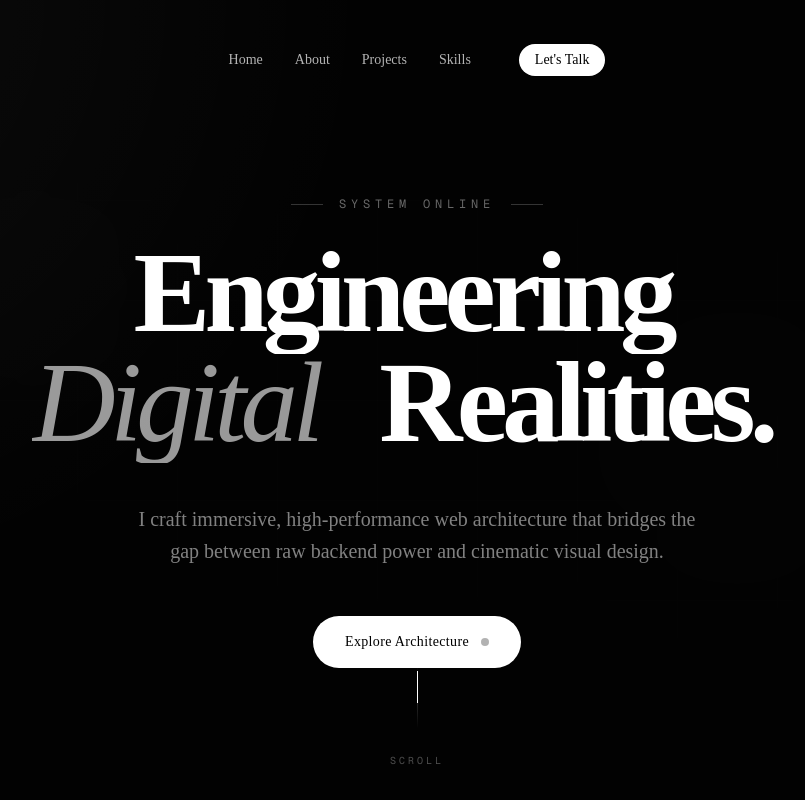
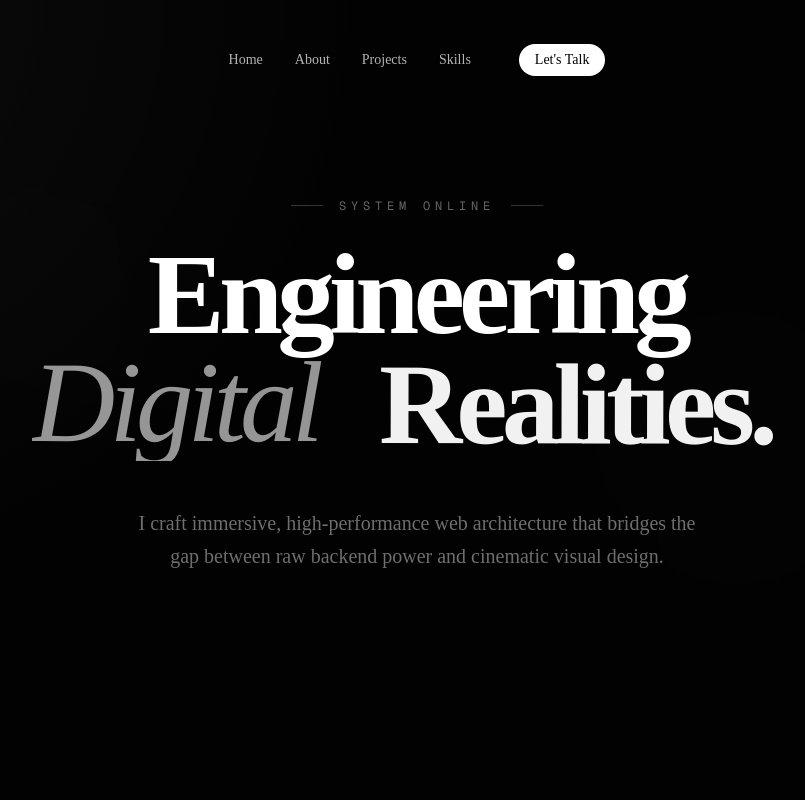
Before and after one commit to riyan-10/Portfolio, a Next.js app: page / in a window 1280 px wide. Shown: the top 800 px of the page, without its empty margins (223-1028 px from the left). Built offline with nearby package versions, Linux system fonts and the light colour scheme.

Commit message:
feat: Implemented cinematic letter-reveal intro sequence and synced hero entry

```diff
--- /dev/null
+++ b/components/animations/LetterReveal.tsx
@@ -0,0 +1,65 @@
+"use client";
+
+import { motion, Variants } from "framer-motion";
+import { cn } from "@/lib/utils";
+
+interface LetterRevealProps {
+  text: string;
+  delay?: number;
+  className?: string;
+}
+
+export function LetterReveal({ text, delay = 0, className = "" }: LetterRevealProps) {
+  // Split text into an array of characters, preserving spaces
+  const letters = Array.from(text);
+
+  const container: Variants = {
+    hidden: { opacity: 0 },
+    visible: (i = 1) => ({
+      opacity: 1,
+      transition: {
+        staggerChildren: 0.04,
+        delayChildren: delay * i,
+      },
+    }),
+  };
+
+  const child: Variants = {
+    visible: {
+      opacity: 1,
+      y: 0,
+      filter: "blur(0px)",
+      transition: {
+        type: "spring",
+        damping: 20,
+        stiffness: 100,
+      },
+    },
+    hidden: {
+      opacity: 0,
+      y: 20,
+      filter: "blur(10px)",
+    },
+  };
+
+  return (
+    <motion.span
+      className={cn("inline-flex flex-wrap", className)}
+      variants={container}
+      initial="hidden"
+      whileInView="visible"
+      viewport={{ once: true, margin: "-100px" }}
+    >
+      {letters.map((char, index) => (
+        <motion.span
+          variants={child}
+          key={index}
+          className="inline-block"
+          style={{ whiteSpace: char === " " ? "pre" : "normal" }}
+        >
+          {char}
+        </motion.span>
+      ))}
+    </motion.span>
+  );
+}
--- a/components/layout/LoadingScreen.tsx
+++ b/components/layout/LoadingScreen.tsx
@@ -2,101 +2,99 @@
 
 import { useEffect, useState } from "react";
 import { motion, AnimatePresence } from "framer-motion";
+import { LetterReveal } from "@/components/animations/LetterReveal";
 
 export function LoadingScreen() {
-  const [isLoading, setIsLoading] = useState(true);
-  const [progress, setProgress] = useState(0);
+  const [stage, setStage] = useState(0);
 
   useEffect(() => {
-    // Cinematic timing: starts fast, slows down at the end for suspense
-    const duration = 2800;
-    const interval = 20;
-    const steps = duration / interval;
-    let currentStep = 0;
+    // Cinematic timeline orchestration
+    // Stage 0: Initial black screen (0-1s)
+    // Stage 1: Atmosphere & Initialization text (1s-2.5s)
+    // Stage 2: Main typography assembly (2.5s-4.5s)
+    // Stage 3: Exit transition begins (4.5s)
 
-    const timer = setInterval(() => {
-      currentStep++;
-      // Custom easing curve simulation
-      const easeOutExpo = (x: number): number => {
-        return x === 1 ? 1 : 1 - Math.pow(2, -10 * x);
-      };
+    const t1 = setTimeout(() => setStage(1), 800);
+    const t2 = setTimeout(() => setStage(2), 2400);
+    const t3 = setTimeout(() => setStage(3), 4800); // 4.8 seconds total intro duration
 
-      const rawProgress = currentStep / steps;
-      const easedProgress = Math.min(Math.round(easeOutExpo(rawProgress) * 100), 100);
-
-      setProgress(easedProgress);
-
-      if (currentStep >= steps || easedProgress === 100) {
-        clearInterval(timer);
-        setTimeout(() => setIsLoading(false), 800); // Suspense pause at 100%
-      }
-    }, interval);
-
-    return () => clearInterval(timer);
+    return () => {
+      clearTimeout(t1);
+      clearTimeout(t2);
+      clearTimeout(t3);
+    };
   }, []);
 
   return (
     <AnimatePresence>
-      {isLoading && (
+      {stage < 3 && (
         <motion.div
-          className="fixed inset-0 z-[10000] flex flex-col items-center justify-center bg-[#050505] text-white overflow-hidden"
+          className="fixed inset-0 z-[10000] flex flex-col items-center justify-center bg-[#020202] text-white overflow-hidden"
           initial={{ opacity: 1 }}
           exit={{
             opacity: 0,
-            scale: 1.05,
-            filter: "blur(10px)",
-            transition: { duration: 1.2, ease: [0.76, 0, 0.24, 1] }
+            scale: 1.1,
+            filter: "blur(20px)",
+            transition: { duration: 1.8, ease: [0.16, 1, 0.3, 1] }
           }}
         >
           {/* Subtle noise texture overlay */}
-          <div className="absolute inset-0 opacity-[0.03] pointer-events-none bg-[url('https://grainy-gradients.vercel.app/noise.svg')] bg-repeat" />
+          <div className="absolute inset-0 opacity-[0.04] pointer-events-none bg-[url('https://grainy-gradients.vercel.app/noise.svg')] bg-repeat mix-blend-overlay" />
 
-          <div className="relative flex flex-col items-center z-10 w-full max-w-sm px-6">
-            <div className="overflow-hidden mb-8">
-              <motion.div
-                initial={{ y: 100, opacity: 0 }}
-                animate={{ y: 0, opacity: 1 }}
-                transition={{ duration: 1, ease: [0.33, 1, 0.68, 1] }}
-                className="text-xs uppercase tracking-[0.4em] text-white/40 font-mono"
-              >
-                System Initialization
-              </motion.div>
+          {/* Deep atmospheric glow */}
+          <motion.div
+            className="absolute inset-0 z-0 opacity-30"
+            initial={{ opacity: 0 }}
+            animate={{ opacity: stage >= 1 ? 0.3 : 0 }}
+            transition={{ duration: 2, ease: "easeInOut" }}
+            style={{
+              background: "radial-gradient(circle at 50% 50%, rgba(255,255,255,0.03) 0%, transparent 60%)"
+            }}
+          />
+
+          <div className="relative z-10 flex flex-col items-center justify-center w-full px-6">
+
+            {/* Stage 1: Micro Telemetry */}
+            <div className="h-8 mb-12 flex items-center justify-center">
+              <AnimatePresence mode="wait">
+                {stage === 1 && (
+                  <motion.div
+                    initial={{ opacity: 0, filter: "blur(4px)" }}
+                    animate={{ opacity: 1, filter: "blur(0px)" }}
+                    exit={{ opacity: 0, filter: "blur(4px)", y: -10 }}
+                    transition={{ duration: 0.8 }}
+                    className="text-[9px] uppercase tracking-[0.5em] text-white/30 font-mono flex items-center gap-4"
+                  >
+                    <span className="w-1.5 h-1.5 bg-white rounded-full animate-pulse" />
+                    Initializing Environment
+                  </motion.div>
+                )}
+              </AnimatePresence>
             </div>
 
-            <div className="relative w-full flex justify-between items-end mb-4">
-              <motion.span
-                className="text-5xl md:text-7xl font-light tracking-tighter tabular-nums"
-                initial={{ opacity: 0, filter: "blur(10px)" }}
-                animate={{ opacity: 1, filter: "blur(0px)" }}
-                transition={{ duration: 1.5 }}
-              >
-                {progress}
-              </motion.span>
-              <span className="text-xl md:text-2xl text-white/30 mb-2">%</span>
+            {/* Stage 2: Main Cinematic Typography */}
+            <div className="h-24 flex items-center justify-center overflow-hidden">
+              <AnimatePresence>
+                {stage === 2 && (
+                  <motion.div
+                    className="flex flex-col items-center"
+                    exit={{ opacity: 0, y: -20, filter: "blur(10px)" }}
+                    transition={{ duration: 0.8, ease: [0.16, 1, 0.3, 1] }}
+                  >
+                    <LetterReveal
+                      text="Creative"
+                      className="text-4xl md:text-6xl font-light tracking-widest uppercase text-white/50 mb-2"
+                    />
+                    <LetterReveal
+                      text="Engineering."
+                      delay={0.8}
+                      className="text-4xl md:text-6xl font-bold tracking-tighter text-white"
+                    />
+                  </motion.div>
+                )}
+              </AnimatePresence>
             </div>
 
-            {/* Precision progress bar */}
-            <div className="h-[1px] w-full bg-white/10 relative overflow-hidden">
-              <motion.div
-                className="absolute top-0 left-0 bottom-0 bg-white"
-                initial={{ width: "0%" }}
-                animate={{ width: `${progress}%` }}
-                transition={{ duration: 0.1, ease: "linear" }}
-              />
-              {/* Glitch highlight traversing the bar */}
-              <motion.div
-                className="absolute top-0 bottom-0 w-12 bg-white/50 blur-[2px]"
-                animate={{
-                  left: ["-10%", "110%"],
-                }}
-                transition={{
-                  repeat: Infinity,
-                  duration: 2,
-                  ease: "easeInOut",
-                  repeatDelay: 1
-                }}
-              />
-            </div>
           </div>
         </motion.div>
       )}
--- a/components/sections/Hero.tsx
+++ b/components/sections/Hero.tsx
@@ -3,9 +3,9 @@
 import { useRef, useEffect } from "react";
 import { motion, useScroll, useTransform, useMotionTemplate, useSpring } from "framer-motion";
 import { RevealText } from "@/components/animations/RevealText";
+import { LetterReveal } from "@/components/animations/LetterReveal";
 import { FadeIn } from "@/components/animations/FadeIn";
 import { MagneticButton } from "@/components/animations/MagneticButton";
-import { ArrowDown } from "lucide-react";
 
 export function Hero() {
   const containerRef = useRef<HTMLDivElement>(null);
@@ -67,7 +67,7 @@ export function Hero() {
         style={{ y: yText, opacity: opacityText, scale: scaleText }}
         className="relative z-10 flex flex-col items-center text-center px-4 mt-16"
       >
-        <FadeIn delay={1.8} direction="up">
+        <FadeIn delay={5.2} direction="up">
           <div className="flex items-center gap-4 mb-8">
             <div className="h-[1px] w-8 bg-white/20" />
             <p className="text-white/40 tracking-[0.4em] uppercase text-xs font-mono">
@@ -79,21 +79,21 @@ export function Hero() {
 
         {/* Cinematic Typography Choreography */}
         <h1 className="text-5xl md:text-8xl lg:text-[9vw] leading-[0.85] font-bold tracking-tighter mb-10 flex flex-col items-center">
-          <RevealText text="Engineering" delay={2.0} className="justify-center text-white" />
-          <div className="flex flex-wrap justify-center items-center gap-x-4 md:gap-x-8">
-            <RevealText text="Digital" delay={2.3} className="text-white/60 italic font-light" />
-            <RevealText text="Realities." delay={2.5} className="text-white" />
+          <LetterReveal text="Engineering" delay={5.4} className="justify-center text-white" />
+          <div className="flex flex-wrap justify-center items-center gap-x-4 md:gap-x-8 mt-2">
+            <RevealText text="Digital" delay={5.8} className="text-white/60 italic font-light" />
+            <RevealText text="Realities." delay={6.0} className="text-white" />
           </div>
         </h1>
 
-        <FadeIn delay={3.2} direction="up" className="max-w-xl">
+        <FadeIn delay={6.4} direction="up" className="max-w-xl">
           <p className="text-white/50 text-lg md:text-xl font-light leading-relaxed">
             I craft immersive, high-performance web architecture that bridges the gap between raw backend power and cinematic visual design.
           </p>
         </FadeIn>
 
         {/* Magnetic Interactions */}
-        <FadeIn delay={3.8} direction="up" className="mt-12">
+        <FadeIn delay={6.8} direction="up" className="mt-12">
           <MagneticButton intensity={0.4}>
             <button
               onClick={() => {
@@ -113,7 +113,7 @@ export function Hero() {
         className="absolute bottom-8 left-1/2 -translate-x-1/2 z-10"
         initial={{ opacity: 0 }}
         animate={{ opacity: 1 }}
-        transition={{ delay: 4.5, duration: 2 }}
+        transition={{ delay: 7.2, duration: 2 }}
       >
         <MagneticButton intensity={0.2} className="flex flex-col items-center gap-6 cursor-pointer">
           <div className="h-16 w-[1px] bg-gradient-to-b from-white/0 via-white/20 to-white/0 relative overflow-hidden">
```
